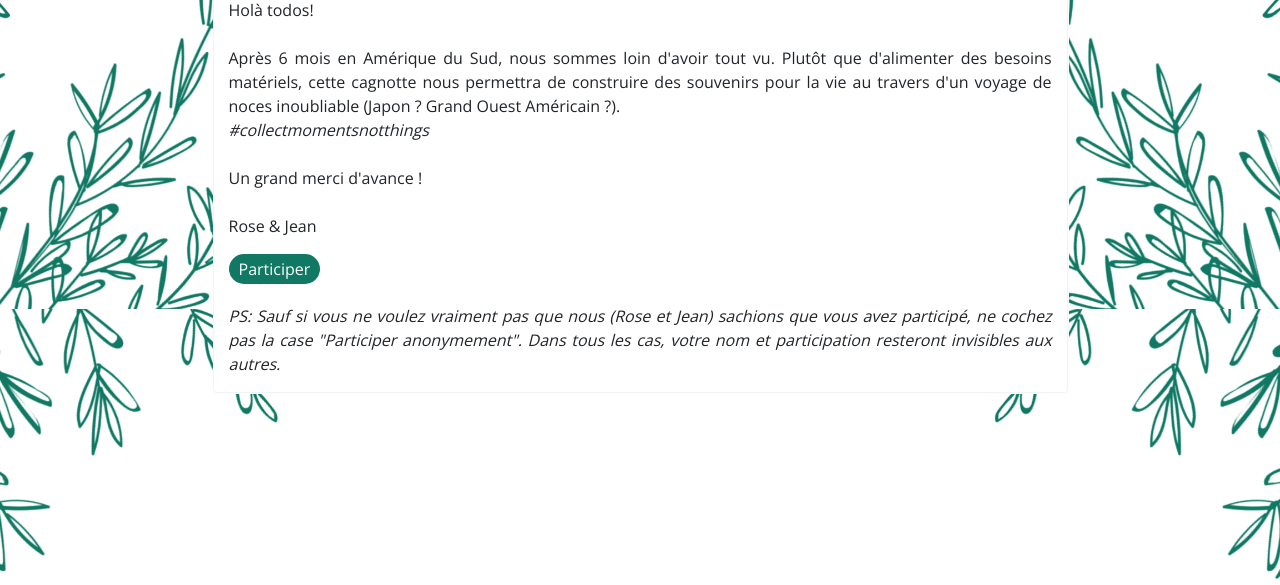
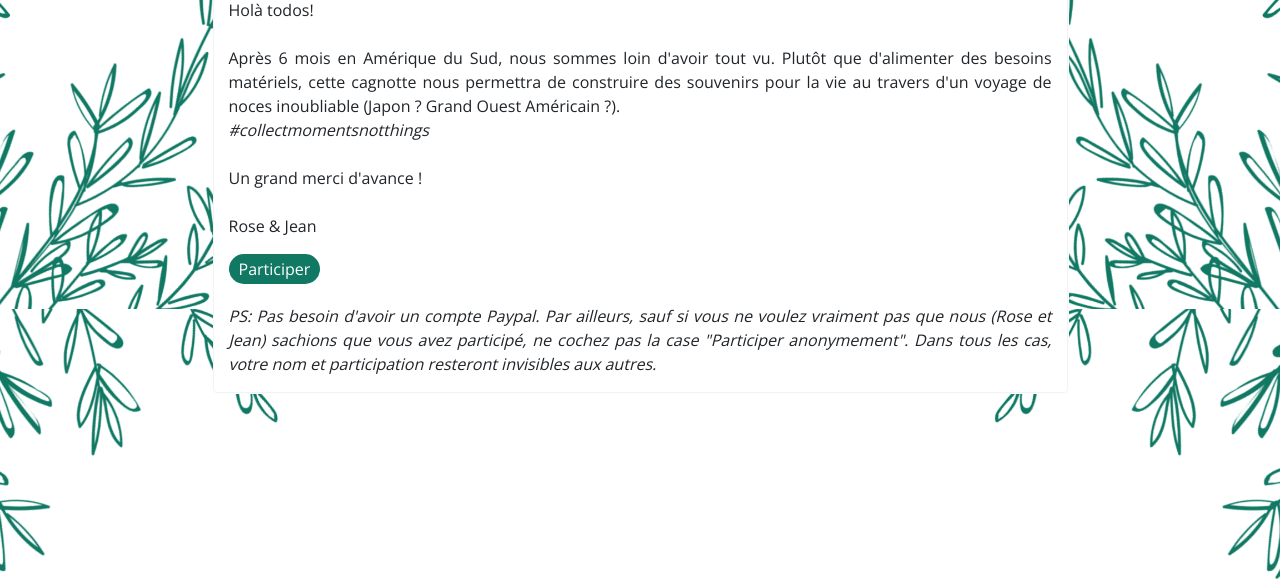
Before and after one commit to jsagl/jsagl.github.io, a plain HTML site: page liste.html in a window 1280 px wide. Shown: the part 491-1076 px from the top of the page. Drawn offline with nearby package versions, Linux system fonts and the light colour scheme; a web font is replaced by a local one.

Commit message:
changement sur la cagnotte

```diff
--- a/liste.html
+++ b/liste.html
@@ -87,7 +87,7 @@
    						<input type="submit" value="Participer" id="boutton-cagnotte">
 					</form>
 
-					<p><em>PS: Sauf si vous ne voulez vraiment pas que nous (Rose et Jean) sachions que vous avez participé, ne cochez pas la case "Participer anonymement". Dans tous les cas, votre nom et participation resteront invisibles aux autres.</em></p>
+					<p><em>PS: Pas besoin d'avoir un compte Paypal. Par ailleurs, sauf si vous ne voulez vraiment pas que nous (Rose et Jean) sachions que vous avez participé, ne cochez pas la case "Participer anonymement". Dans tous les cas, votre nom et participation resteront invisibles aux autres.</em></p>
 			    </div>
 			</div>
 		</div>
```
